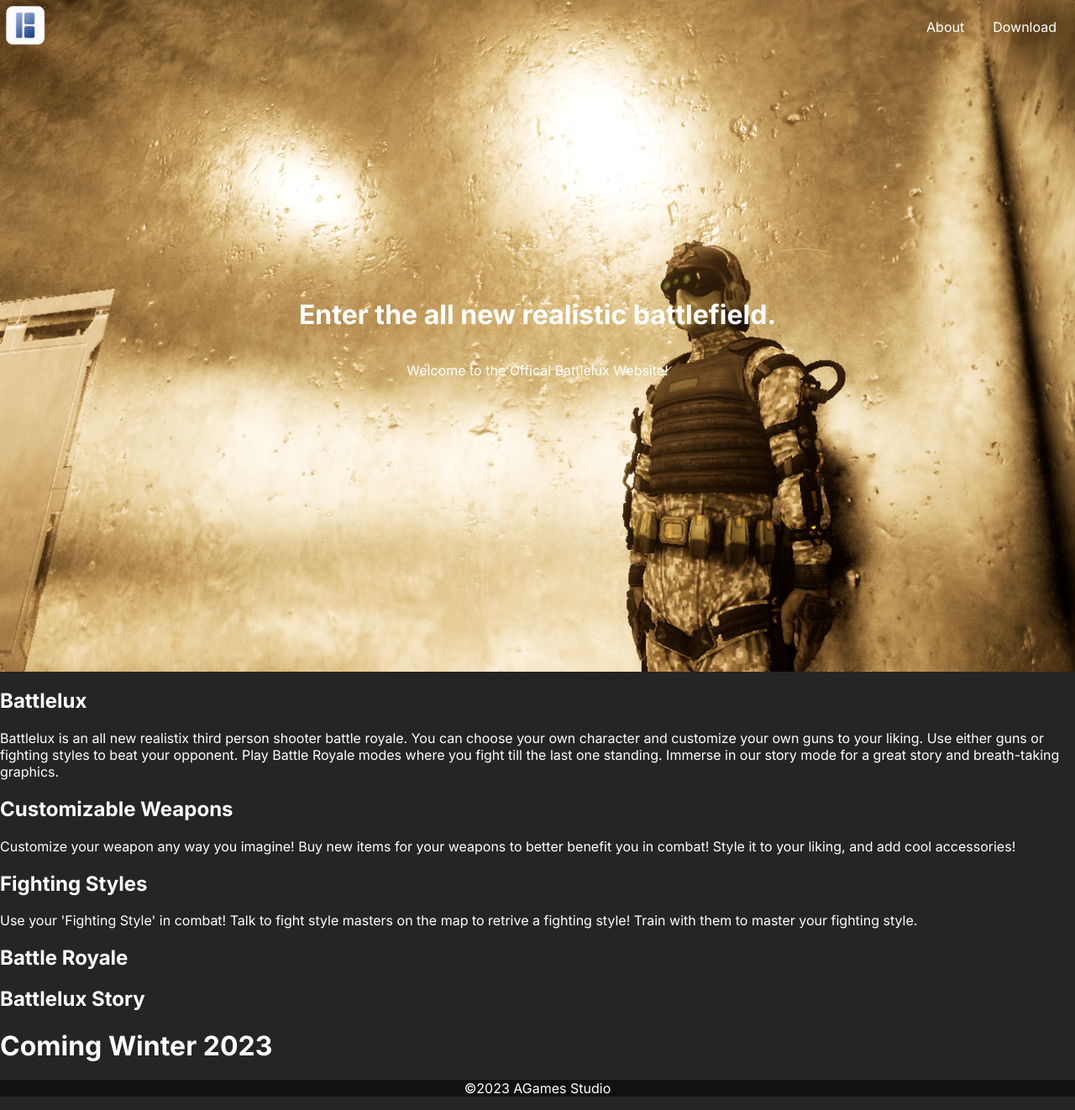
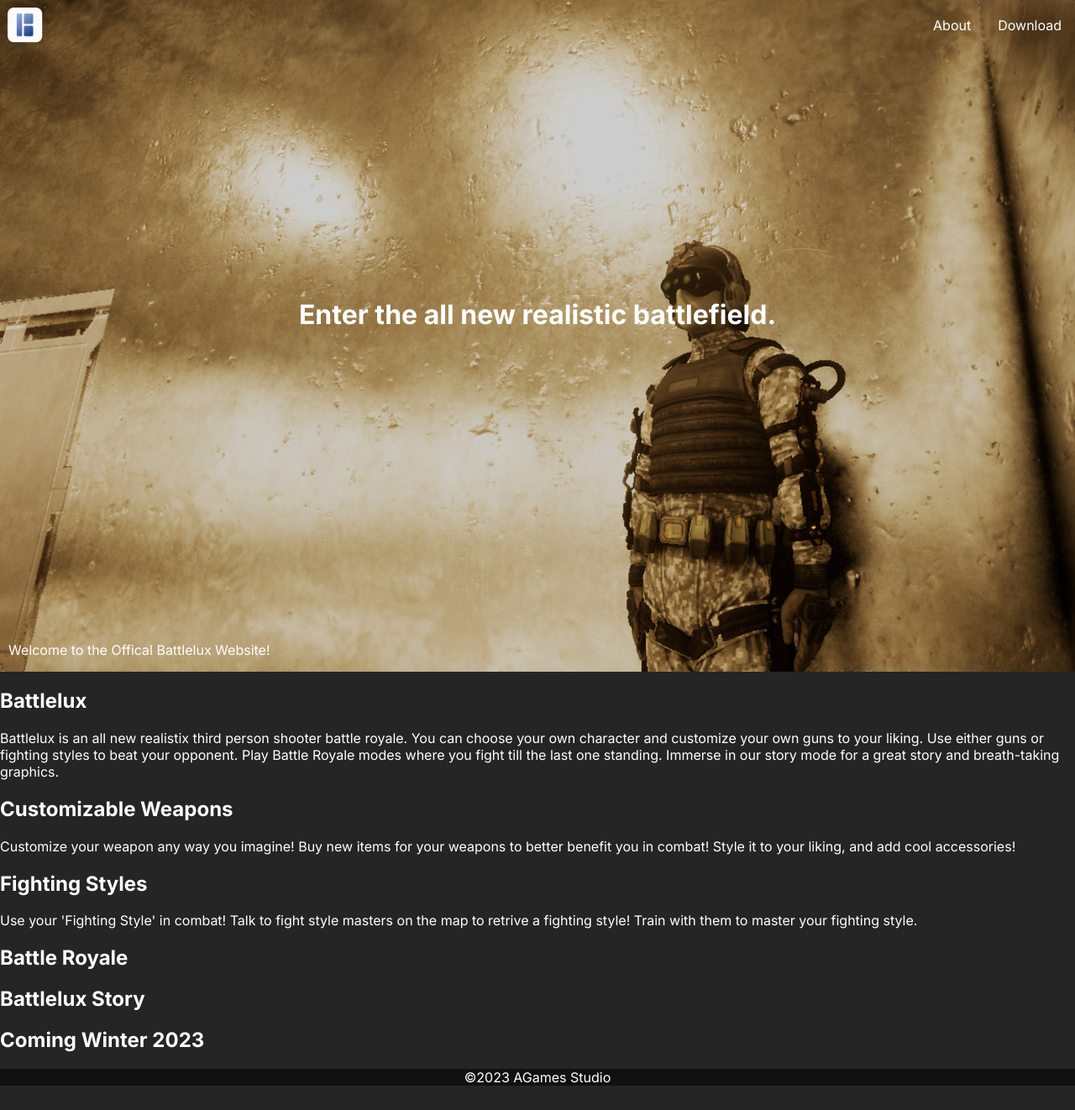
Before and after one commit to AGames-Studio/BattleluxWebsite, a PHP site: page / in a window 1280 px wide. Shown: the whole page at 84% size. After the commit the page ends 1293 px from the top, so only its background shows below. Run offline with PHP 8.4, Linux system fonts and the light colour scheme.

Commit message:
more stuff

```diff
--- a/css/style.css
+++ b/css/style.css
@@ -20,36 +20,59 @@ body {
   flex-direction: column;
   background-size: cover;
   background-image: url('../img/HighresScreenshot00009.png');
+  background-color: rgba(0, 0, 0, .2);
+  background-blend-mode: multiply;
+  transition: all 1s;
 }
 
 nav {
-    background-color: rgba(0,0,0,0);
-    overflow: hidden;
-    position: fixed;
-    width: 100vw;
-    padding: 5px, 5px, 5px, 5px;
-    justify-content: center;
-    align-items: center;
+  top: 0;
+  width: 100%;
+  height: max-content;
   display: flex;
-    transition: all 0.35S;
+  flex: auto;
+  padding: 0;
+  margin: 0;
+  z-index: 100;
+  background-color: rgba(0, 0, 0, 0);
+  position:fixed;
+  transition: all 0.25s;
 }
 
 nav ul {
-    list-style-type: none;
-    margin: 5px;
-    padding: 0;
+  margin: 0%;
+  padding: 0%;
+}
+
+.navLogo {
+  display: flex;
+  flex: auto;
+  z-index: 0;
+  float: left;
+  padding: 7px;
 }
 
 nav li {
-    float: left;
+  justify-content: center;
+  align-items: center;
+  text-align: center;
+  padding: 20px 16px;
+  width: max-content;
+  height: 100%;
+
 }
 
 nav li a {
-    display: block;
+  display: flex;
+  flex-wrap: wrap;
   color: white;
   text-align: center;
-    padding: 14px 16px;
   text-decoration: none;
+  text-align: center;
+  align-content: center;
+  justify-content: center;
+  height: 100%;
+  width: max-content;
 }
 
 nav li a:hover {
@@ -73,12 +96,26 @@ nav {
   float: right;
   align-items: center;
   justify-content: center;
-    padding: 17px;
 }
 
 .navLogoImg {
   padding: 0%;
   margin: 0%;
-      height: 50px;
-      width: 50px;
+  height: 45px;
+  width: 45px;
 }
+
+.banner {
+  display: flex;
+  flex-direction: column;
+  align-items: flex-start;
+  justify-content: flex-end;
+}
+
+h1 {
+  margin: auto;
+}
+
+.tipText {
+  padding-left: 10px;
+}
--- a/index.html
+++ b/index.html
@@ -19,7 +19,7 @@
     <body>
         <div class="banner" id="banner">
             <h1>Enter the all new realistic battlefield.</h1>
-            <p class="TipText" id="TipText">{TipText}</p>
+            <p class="tipText" id="tipText">{TipText}</p>
         </div>
         <div class="section1">
             <h2>Battlelux</h2>
@@ -41,7 +41,7 @@
             <h2>Battlelux Story</h2>
         </div>
         <div class="sectionComingSoon">
-            <h1>Coming Winter 2023</h1>
+            <h2>Coming Winter 2023</h2>
         </div>
     </body>
     <footer>
--- a/js/tipText.js
+++ b/js/tipText.js
@@ -3,7 +3,7 @@
 function tipTextLoad() {
     var a = 0;
     var tips = ["Welcome to the Offical Battlelux Website!", "Did you know that you can buy lux directly on the website?", "@Ye was here", "Battlelux Alpha Testing coming soon!", "Yo sup Mr. Warrior", "AI rules!", "Battlelux coming soon!", "Winter 2023."] ;
-    var tipText = document.getElementById("TipText");
+    var tipText = document.getElementById("tipText");
     // There is a better solution for this but... yea this works for now.
     tipText.textContent=tips[a];
     a++;
```
Lines whose indentation alone changed are shown as unchanged.
